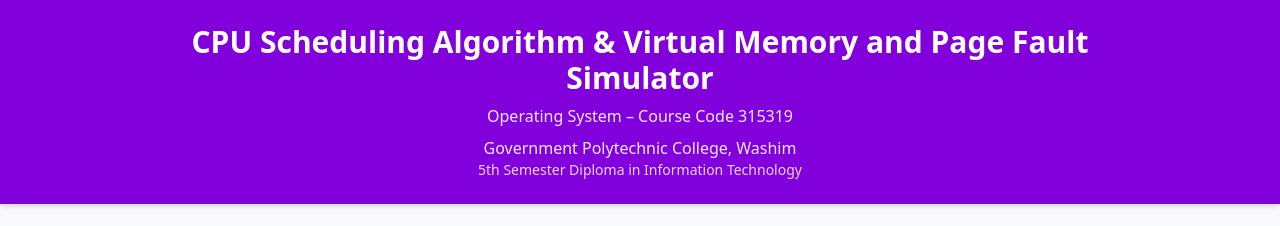
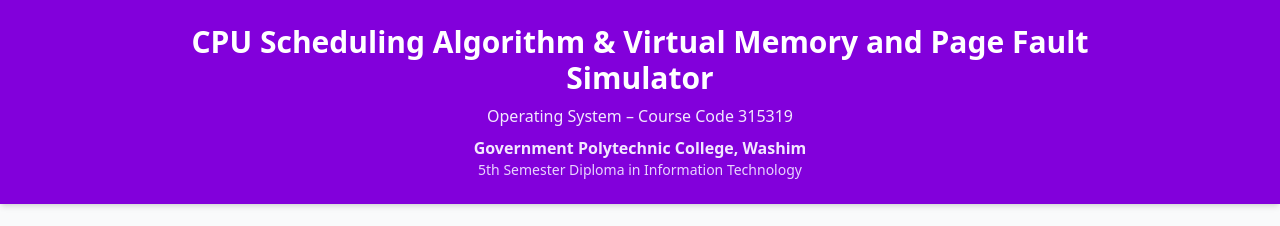
Before and after one commit to Shubhamghate922/Osy-cpu-scheduling-virtual-memory-simulator, a React (Vite) app in the folder frontend/: page / in a window 1280 px wide. Shown: the top 226 px of the page. Built offline with nearby package versions, Linux system fonts and the light colour scheme; no server answers.

Commit message:
Update Header.jsx
font bold if G.P.Washim

```diff
--- a/frontend/src/components/Header.jsx
+++ b/frontend/src/components/Header.jsx
@@ -8,9 +8,9 @@
         <p className="mt-2 text-purple-100 font-medium">
           Operating System – Course Code 315319
         </p>
-        <p className="mt-2 text-purple-100 font-medium">
-          Government Polytechnic College, Washim
-        </p>
+        <p className="mt-2 text-purple-100 font-bold">
+  Government Polytechnic College, Washim
+</p>
         <p className="text-purple-200 text-sm">
           5th Semester Diploma in Information Technology
         </p>
```
